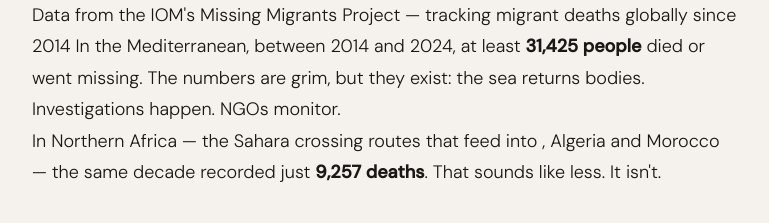
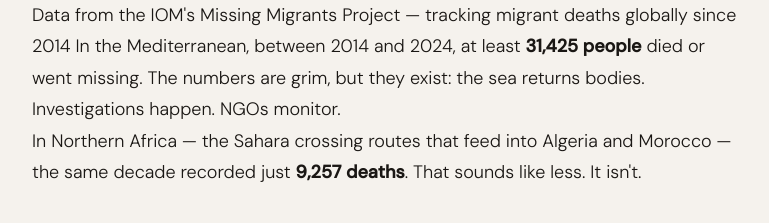
Before and after one commit to sophiahiss2000-jpg/Data-Bit-3-Missing-Migrants, a SvelteKit app: page / in a window 1280 px wide. Shown: the part 1560-1783 px from the top of the page, without its empty margins (255-1024 px from the left). Built offline with nearby package versions, Linux system fonts and the light colour scheme; a web font is replaced by a local one.

Commit message:
Final Html tag fix

```diff
--- a/src/routes/+page.svelte
+++ b/src/routes/+page.svelte
@@ -105,7 +105,7 @@
 				Investigations happen. NGOs monitor.
 			</p>
 			<p>
-				In Northern Africa — the Sahara crossing routes that feed into , Algeria and Morocco — the same decade recorded just
+				In Northern Africa — the Sahara crossing routes that feed into Algeria and Morocco — the same decade recorded just
 				<strong>{sahTotal.toLocaleString()} deaths</strong>.
 				That sounds like less. It isn't.
 			</p>
```
